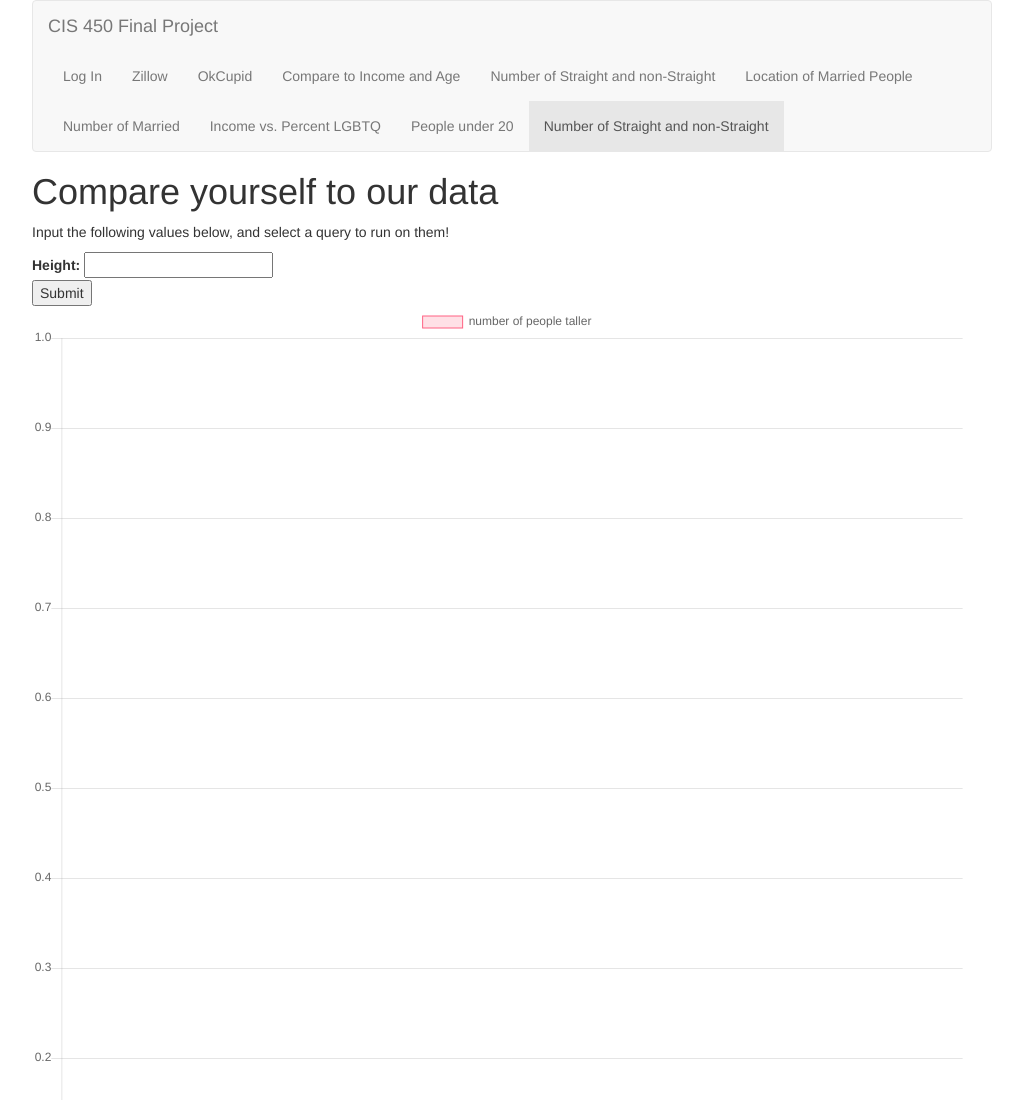
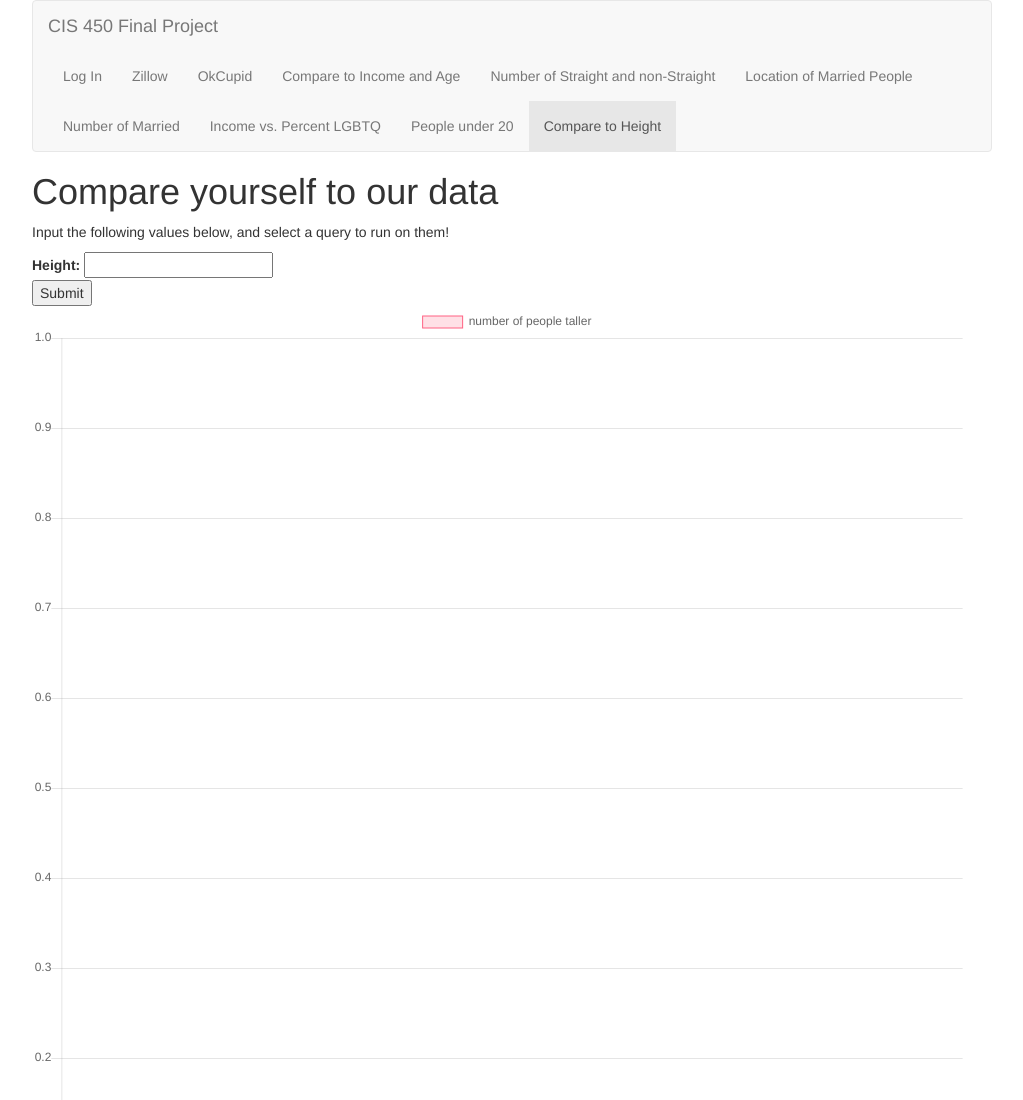
Before and after one commit to relisher/CIS450-Project-HALA, a plain HTML site: page qsix.html in a window 1280 px wide. Shown: the top 1100 px of the page, without its empty margins (128-1151 px from the left). Drawn offline with nearby package versions, Linux system fonts and the light colour scheme.

Commit message:
Add files via upload
fix q6

```diff
--- a/qsix.html
+++ b/qsix.html
@@ -42,7 +42,7 @@ canvas {
       <li><a href="qthree.html">Number of Married</a></li>
       <li><a href="qfour.html">Income vs. Percent LGBTQ</a></li>
       <li><a href="qfive.html">People under 20</a></li>
-      <li class="active"><a href="qone.html">Number of Straight and non-Straight</a></li>
+      <li class="active"><a href="qsix.html">Compare to Height</a></li>
     </ul>
   </div>
 </nav>
```
